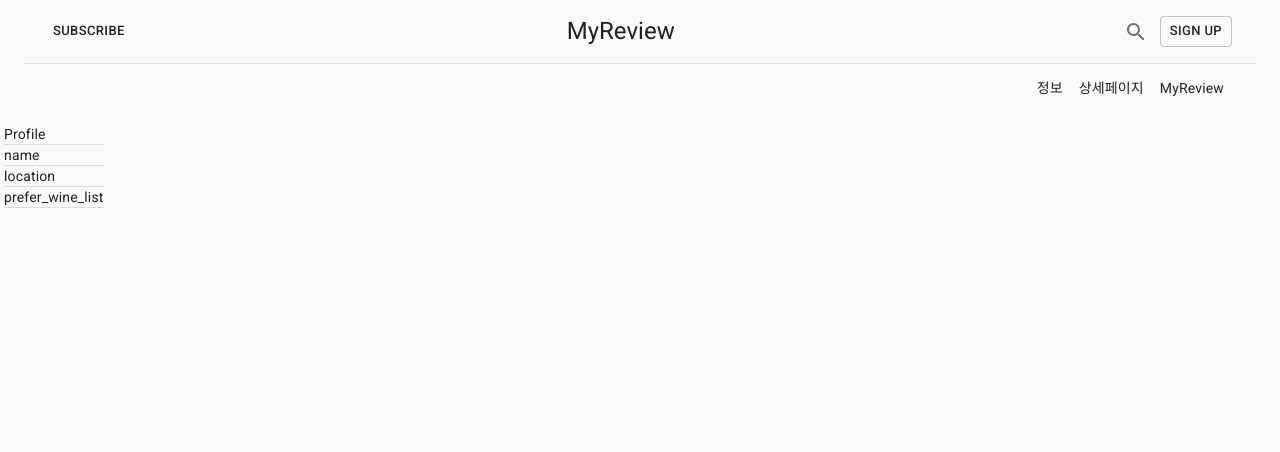
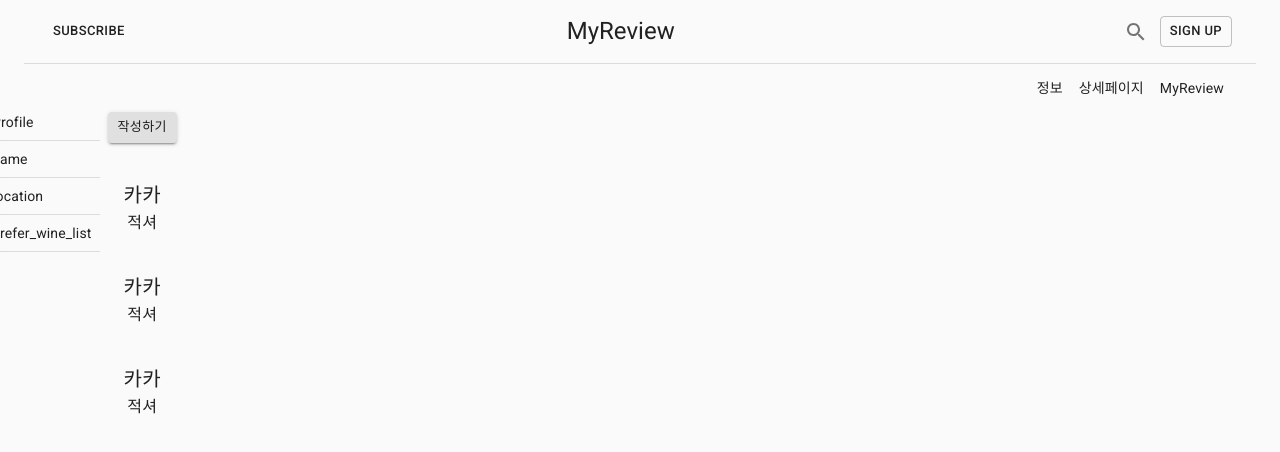
Before and after one commit to pjs12ww/Web_Mobile_PJT_subpjt1, a React app in the folder MyPage_Front/: page / in a window 1280 px wide. Shown: the top 452 px of the page. Built offline with nearby package versions, Linux system fonts and the light colour scheme.

Commit message:
S02P11A313-5 S02P11A313-13 MyPage review 기초 코드 업데이트

```diff
--- a/MyPage_Front/src/components/MyPage.tsx
+++ b/MyPage_Front/src/components/MyPage.tsx
@@ -6,8 +6,8 @@ import Grid from '@material-ui/core/Grid';
 
 import Header from './Header';
 import MyPageHead from './MyPageHead';
-import MyPageProfile from './MyPageProfile'
-
+import MyPageProfile from './MyPageProfile';
+import MyPageReview from './MyPageReview';
 
 const sections = [
     { title: '정보', url: '#' },
@@ -15,11 +15,31 @@ const sections = [
     { title: 'MyReview', url: '#' }
 ]
 
+// 임시 Profile data
 const profile = [
     { title: 'Profile' },
     { title: 'name' },
     { title: 'location' },
     { title: 'prefer_wine_list'}
+]
+
+// 임시 Review data
+const reviews = [
+    { profileImg: '',
+    name: '카카',
+    content: '적셔',
+
+},
+{ profileImg: '',
+    name: '카카',
+    content: '적셔',
+
+},
+{ profileImg: '',
+    name: '카카',
+    content: '적셔',
+
+}
 ]
 
 const mainFeaturedPost = {
@@ -39,16 +59,9 @@ export default function MyPage() {
                 <Header title="MyReview" sections={sections} />
                 <MyPageHead post={mainFeaturedPost} />
                 <main>
-                    <Grid container spacing={5}>
+                    <Grid container spacing={10}>
                         <MyPageProfile sections={profile}/>
-                        {/* <Main />
-                        <FriendList /> */}
-                    </Grid>
-                    <Grid>
-
-                    </Grid>
-                    <Grid>
-
+                        <MyPageReview reviews={reviews}/>
                     </Grid>
                 </main>
             </Container>
--- a/MyPage_Front/src/components/MyPageProfile.tsx
+++ b/MyPage_Front/src/components/MyPageProfile.tsx
@@ -14,7 +14,8 @@ import Link from '@material-ui/core/Link';
 
 const useStyles = makeStyles(theme => ({
     content: {
-        borderBottom: `1px solid ${theme.palette.divider}`
+        borderBottom: `1px solid ${theme.palette.divider}`,
+        padding: theme.spacing(1),
     },
 }));
 
--- /dev/null
+++ b/MyPage_Front/src/components/MyPageReview.tsx
@@ -0,0 +1,74 @@
+// MyPageReview
+// 글 작성 버튼 => 누르면 작성 page
+// 직성 page => 위치, tag검색 기능, 이모티콘 기능 구현?
+// 내가 작성한 Review들 모음
+// Review => 맨위 profile 사진 + 작성자, 작성시간 / 작성 내용 / 좋아요 / 댓글 /
+
+import * as React from 'react';
+// 타입 확인하는 라이브러리
+import * as PropTypes from 'prop-types';
+
+import { makeStyles } from '@material-ui/core'
+import Typography from '@material-ui/core/Typography';
+import Link from '@material-ui/core/Link';
+import Button from '@material-ui/core/Button';
+import ThumbUpAlt from '@material-ui/icons/ThumbUpAlt'
+
+const useStyles = makeStyles(theme => ({
+    writing: {
+        padding: theme.spacing(1),
+    },
+    review: {
+        padding: theme.spacing(1),
+    }
+}));
+
+export default function MyPageReview(props) {
+    const classes = useStyles(props);
+    // props => Review list 포함
+    // Review list => {img, writer, date, contents}
+    const { reviews, } = props;
+
+    return (
+        <React.Fragment>
+            <div>
+                <div className={classes.writing}>
+                    <Button variant="contained" size="small">작성하기</Button>
+                </div>
+                <div>
+                    {
+                        reviews.map(review => (
+                            <div className={classes.review}>
+                                <div>
+                                    <img src={review.profileImage} alt=""/>
+                                    <Typography
+                                    variant="h6"
+                                    color="inherit"
+                                    align="center"
+                                    noWrap>
+                                        {review.name}
+                                    </Typography>
+                                </div>
+                                <div>
+                                <Typography
+                                    variant="body1"
+                                    color="inherit"
+                                    align="center"
+                                    noWrap>
+                                        {review.content}
+                                    </Typography>
+                                </div>
+                            </div>
+
+                        ))
+                    }
+                </div>
+
+            </div>
+        </React.Fragment>
+    );
+}
+
+MyPageReview.propTypes = {
+    reviews: PropTypes.array,
+};
```
Also changed, not shown: MyPage_Front/img/kaka.jpg (added).
